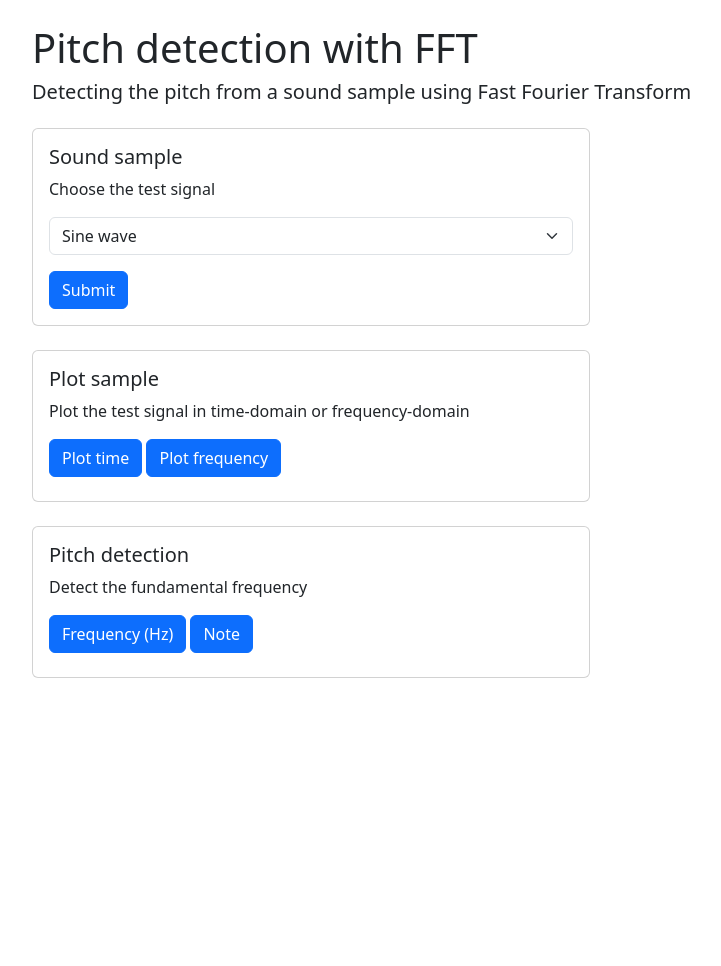
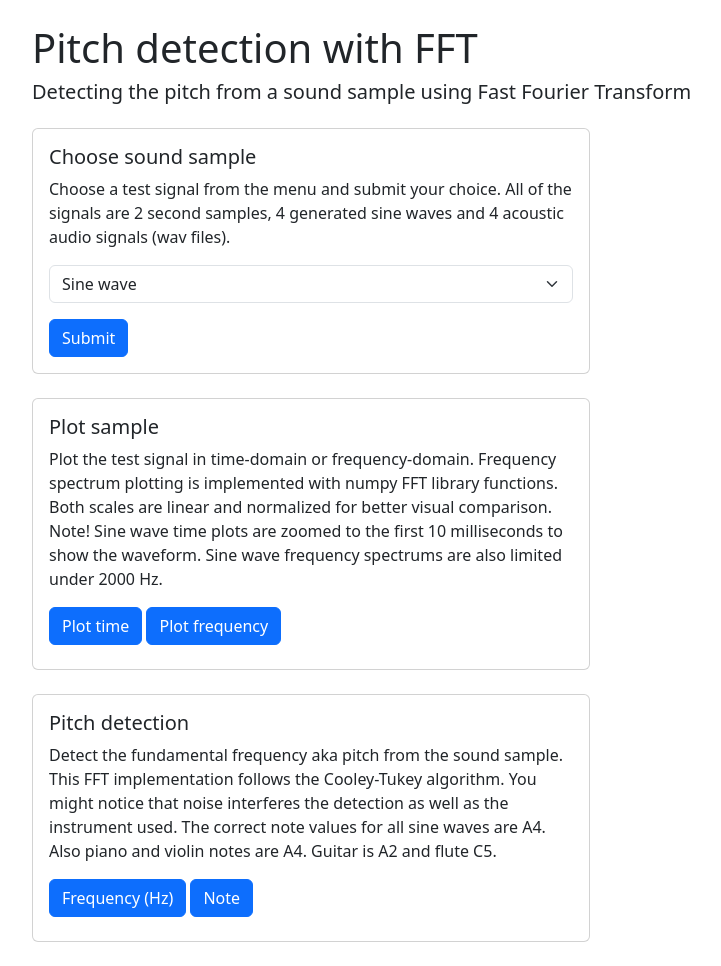
Before and after one commit to KooEeVee/signal-processing, a Flask app: page / in a window 1280 px wide. Shown: the whole page, without its empty margins (50-771 px from the left). Before the commit the page ends 678 px from the top, so only its background shows below. Run offline with Flask 3, Linux system fonts and the light colour scheme.

Commit message:
improve ui and plotting

```diff
--- a/src/app.py
+++ b/src/app.py
@@ -25,13 +25,13 @@ def index():
             signal = generate_noisysine(16384, 2, 440, 50)
         elif chosen_signal == "Harmonic sine waves":
             signal = generate_sine(16384, 2, 440) + 1/2 * generate_sine(16384, 2, 880) + 1/3 * generate_sine(16384, 2, 1320)
-        elif chosen_signal == "Piano (audio)":
+        elif chosen_signal == "Piano (wav)":
             signal = sampling_rate("static/Piano.mf.A4.wav")
-        elif chosen_signal == "Violin (audio)":
+        elif chosen_signal == "Violin (wav)":
             signal = sampling_rate("static/Violin.arco.mf.sulA.A4.wav")
-        elif chosen_signal == "Guitar (audio)":
+        elif chosen_signal == "Guitar (wav)":
             signal = sampling_rate("static/Guitar.mf.sulA.A2.mono.wav")
-        elif chosen_signal == "Flute (audio)":
+        elif chosen_signal == "Flute (wav)":
             signal = sampling_rate("static/Flute.nonvib.mf.C5.wav")
 
         if "plot_time_button" in request.form and signal is not None and (chosen_signal == "Sine wave" or chosen_signal == "Sine wave with some random noise" or chosen_signal == "Sine wave with lots of random noise" or chosen_signal == "Harmonic sine waves"):
--- a/src/fft.py
+++ b/src/fft.py
@@ -60,5 +60,5 @@ def fundamental_frequency_fft(X, fs):
     mags = [abs(x) for x in X_pos] #magnitudes of FFT output
     freqs = [k / N * fs for k in range(N//2)] #frequencies
     peak = mags.index(max(mags)) #index of the maximum magnitude
-    f0 = freqs[peak] #freaquency of the maximum magnitude
+    f0 = freqs[peak] #frequency of the maximum magnitude
     return f0
--- a/src/sounds.py
+++ b/src/sounds.py
@@ -49,12 +49,13 @@ def plot_time(sound, fs):
     n = sound.shape[0]
     s = n / fs
     t = np.linspace(0, s, n)
+    sound = sound / np.max(np.abs(sound))
     plt.figure()
     plt.plot(t, sound)
     plt.title("Time-domain signal")
     plt.xlabel("time [s]")
     plt.ylabel("amplitude")
-    #plt.xlim(0, 0.01)
+    plt.xlim(0, t[-1])
     #plt.show()
     buf = io.BytesIO()
     plt.savefig(buf, format="png")
@@ -70,6 +71,7 @@ def plot_time_sines(sound, fs):
     n = sound.shape[0]
     s = n / fs
     t = np.linspace(0, s, n)
+    sound = sound / np.max(np.abs(sound))
     plt.figure()
     plt.plot(t, sound)
     plt.title("Time-domain signal")
@@ -98,7 +100,7 @@ def plot_freq(sound, fs):
     plt.title("Frequency spectrum")
     plt.xlabel("frequency [Hz]")
     plt.ylabel("magnitude")
-    #plt.xlim(0, 2000)
+    plt.xlim(0, freq[-1])
     #plt.show()
     buf = io.BytesIO()
     plt.savefig(buf, format="png")
--- a/src/templates/index.html
+++ b/src/templates/index.html
@@ -17,18 +17,19 @@
 
                     <div class="card w-50 mb-4">
                         <div class="card-body">
-                            <h5 class="card-title">Sound sample</h5>
-                            <p class="card-text">Choose the test signal</p>
+                            <h5 class="card-title">Choose sound sample</h5>
+                            <p class="card-text">Choose a test signal from the menu and submit your choice. All of the signals are 2 second samples, 4 generated sine waves and 4 acoustic audio signals (wav files).
+                            </p>
                             <form method="post">
                                 <select class="form-select mb-3" name="choose_signal" aria-label="Choose the test signal">
                                 <option selected value="Sine wave" {% if chosen_signal == "Sine wave" %}selected{% endif %}>Sine wave</option>
                                 <option value="Sine wave with some random noise" {% if chosen_signal == "Sine wave with some random noise" %}selected{% endif %}>Sine wave with some random noise</option>
                                 <option value="Sine wave with lots of random noise" {% if chosen_signal == "Sine wave with lots of random noise" %}selected{% endif %}>Sine wave with lots of random noise</option>
                                 <option value="Harmonic sine waves" {% if chosen_signal == "Harmonic sine waves" %}selected{% endif %}>Harmonic sine waves</option>
-                                <option value="Piano (audio)" {% if chosen_signal == "Piano (audio)" %}selected{% endif %}>Piano (audio)</option>
-                                <option value="Violin (audio)" {% if chosen_signal == "Violin (audio)" %}selected{% endif %}>Violin (audio)</option>
-                                <option value="Guitar (audio)" {% if chosen_signal == "Guitar (audio)" %}selected{% endif %}>Guitar (audio)</option>
-                                <option value="Flute (audio)" {% if chosen_signal == "Flute (audio)" %}selected{% endif %}>Flute (audio)</option>
+                                <option value="Piano (wav)" {% if chosen_signal == "Piano (wav)" %}selected{% endif %}>Piano (wav)</option>
+                                <option value="Violin (wav)" {% if chosen_signal == "Violin (wav)" %}selected{% endif %}>Violin (wav)</option>
+                                <option value="Guitar (wav)" {% if chosen_signal == "Guitar (wav)" %}selected{% endif %}>Guitar (wav)</option>
+                                <option value="Flute (wav)" {% if chosen_signal == "Flute (wav)" %}selected{% endif %}>Flute (wav)</option>
                                 </select>
                                 <button type="submit" name="choose_button" class="btn btn-primary">Submit</button>
                             </form>
@@ -41,7 +42,7 @@
                     <div class="card w-50 mb-4">
                         <div class="card-body">
                             <h5 class="card-title">Plot sample</h5>
-                            <p class="card-text">Plot the test signal in time-domain or frequency-domain</p>
+                            <p class="card-text">Plot the test signal in time-domain or frequency-domain. Frequency spectrum plotting is implemented with numpy FFT library functions. Both scales are linear and normalized for better visual comparison. Note! Sine wave time plots are zoomed to the first 10 milliseconds to show the waveform. Sine wave frequency spectrums are also limited under 2000 Hz.</p>
                             <form method="post">
                                 <input type="hidden" name="choose_signal" value="{{ chosen_signal }}">
                                 <button type="submit" name="plot_time_button" class="btn btn-primary mb-2">Plot time</button>
@@ -56,7 +57,7 @@
                     <div class="card w-50 mb-4">
                         <div class="card-body">
                             <h5 class="card-title">Pitch detection</h5>
-                            <p class="card-text">Detect the fundamental frequency</p>
+                            <p class="card-text">Detect the fundamental frequency aka pitch from the sound sample. This FFT implementation follows the Cooley-Tukey algorithm. You might notice that noise interferes the detection as well as the instrument used. The correct note values for all sine waves are A4. Also piano and violin notes are A4. Guitar is A2 and flute C5. </p>
                             <form method="post">
                                 <input type="hidden" name="choose_signal" value="{{ chosen_signal }}">
                                 <button type="submit" name="freq_button" class="btn btn-primary mb-2">Frequency (Hz)</button>
```
Also changed, not shown: README.md.
